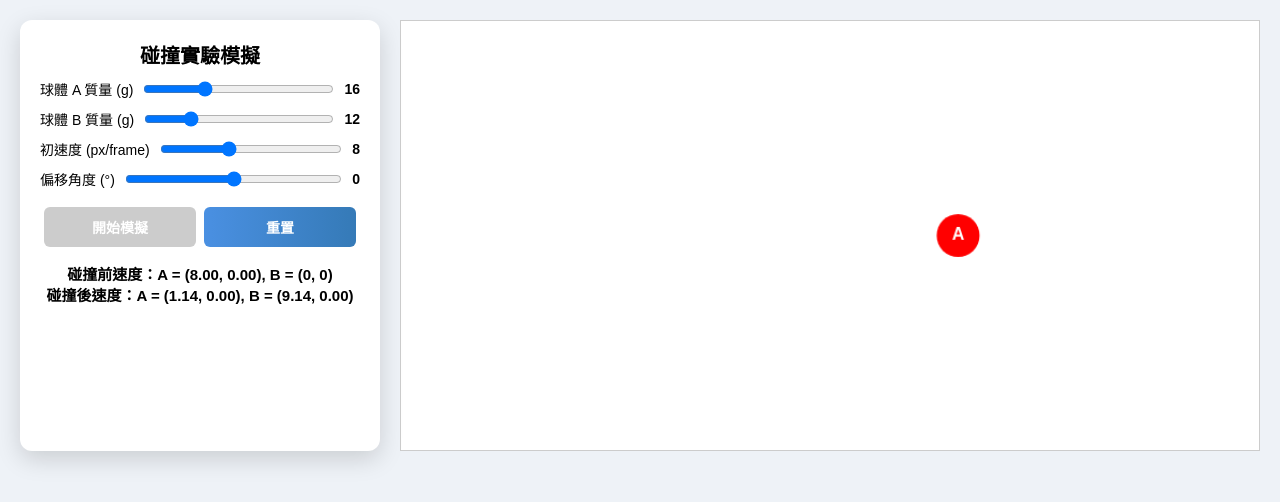
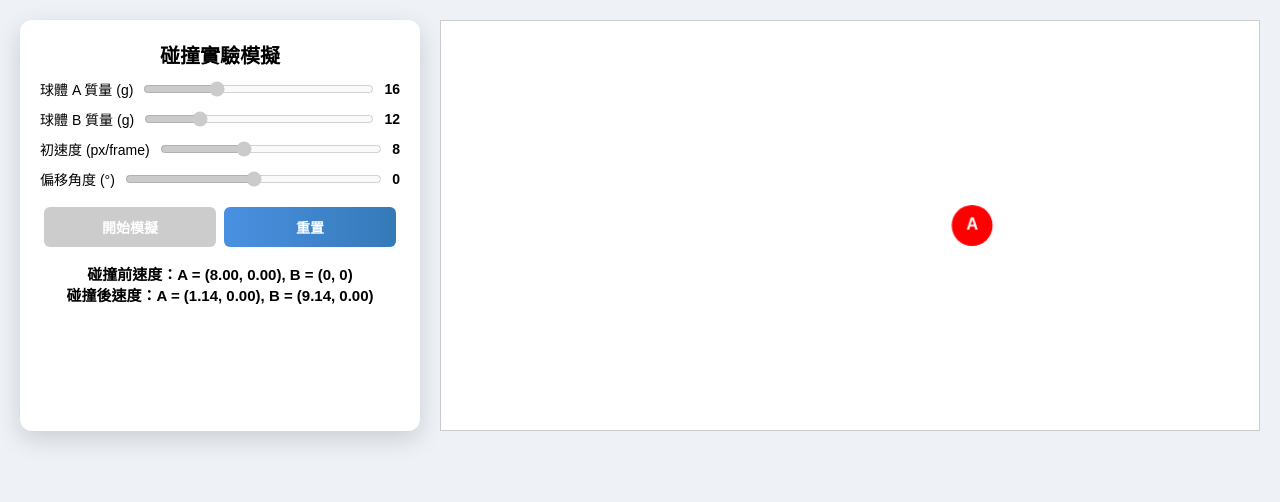
Before and after one commit to Stadicord/collision, a plain HTML site: page index.html in a window 1280 px wide. Both pictures are taken after a click on the button "開始模擬". Drawn offline with Linux system fonts and the light colour scheme; a web font is replaced by a local one.

Commit message:
Update index.html

```diff
--- a/index.html
+++ b/index.html
@@ -20,7 +20,7 @@
     }
     #ui {
       flex-shrink: 0;
-      width: 360px;
+      width: 400px;
       background: white;
       padding: 20px;
       border-radius: 12px;
@@ -241,6 +241,30 @@
     };
     document.getElementById("resetBtn").onclick = reset;
     reset();
+    function disableSliders(disabled) {
+      document.querySelectorAll("input[type=range]").forEach(input => {
+        input.disabled = disabled;
+      });
+    }
+
+    document.getElementById("startBtn").onclick = () => {
+      if (!animating) {
+        updateValues();
+        applySettings();
+        animating = true;
+        document.getElementById("startBtn").disabled = true;
+        disableSliders(true); // 禁用滑桿
+        animate();
+      }
+    };
+
+    function reset() {
+      updateValues();
+      animating = false;
+      hasCollided = false;
+      document.getElementById("startBtn").disabled = false;
+      disableSliders(false); // 啟用滑桿
+    }
   </script>
 </body>
 </html>
```
